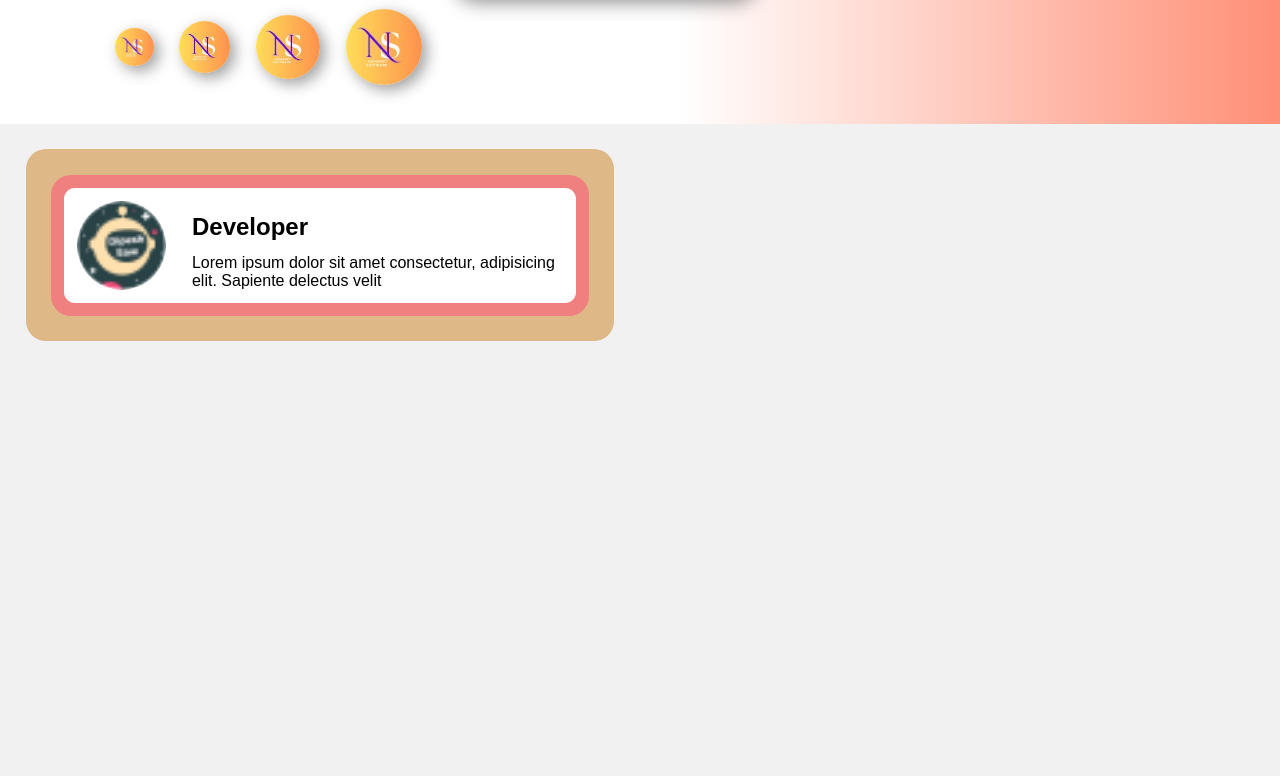
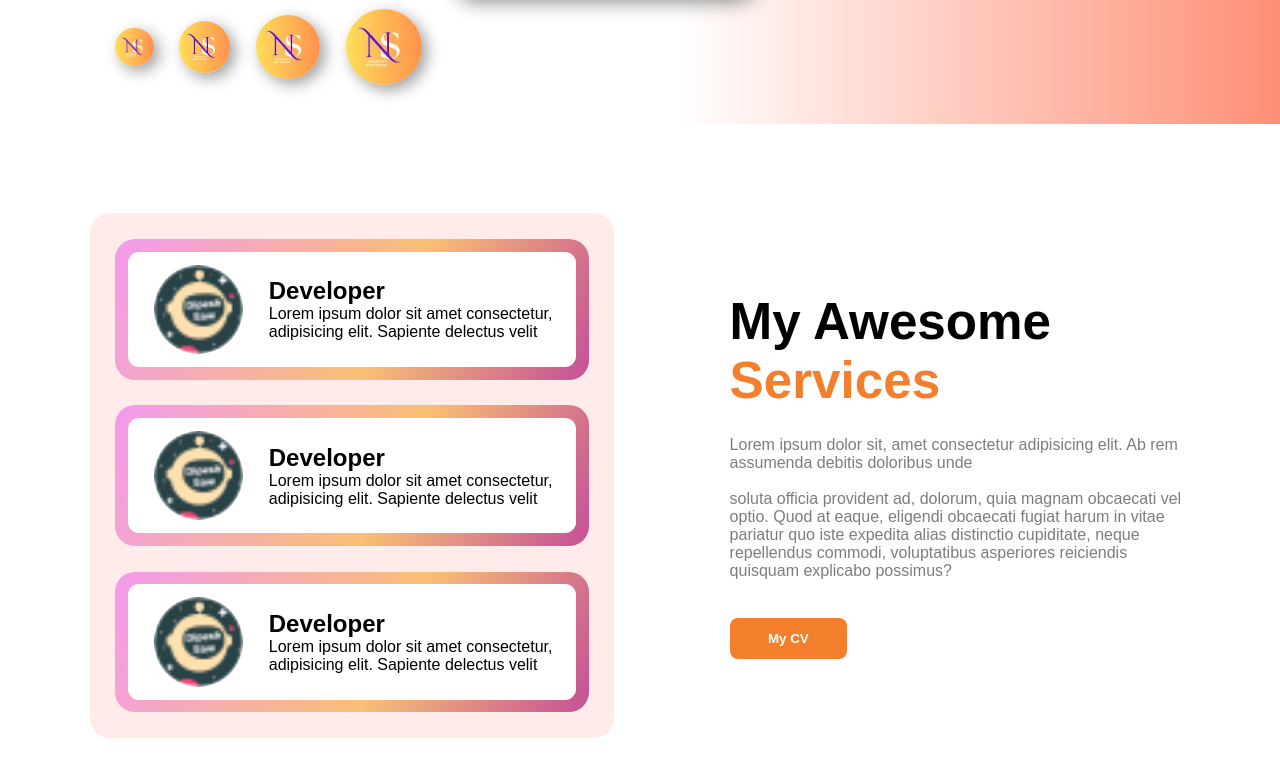
Before and after one commit to Dipesh-Saw/NewPortfolio, a plain HTML site: page index.html in a window 1280 px wide. Shown: the part 785-1561 px from the top of the page. Before the commit the page ends 1152 px from the top, so only its background shows below. Drawn offline with Linux system fonts and the light colour scheme.

Commit message:
Page 2 is almost Completed

```diff
--- a/CSS/index.css
+++ b/CSS/index.css
@@ -211,13 +211,15 @@ nav .container {
   display: flex;
   justify-content: center;
   align-items: center;
+  padding: 5vw;
+  background-color: white;
 }
 #pg2-left {
   width: 50%;
   padding: 2vw;
 }
 #pg-2-box {
-  background-color: burlywood;
+  background-color: rgb(255 235 233);
   padding: 2vw;
   border-radius: 20px;
   display: flex;
@@ -225,7 +227,13 @@ nav .container {
   gap: 2vw;
 }
 .box-card {
-  background-color: lightcoral;
+  background: rgb(242, 154, 239);
+  background: linear-gradient(
+    117deg,
+    rgba(242, 154, 239, 1) 0%,
+    rgba(249, 191, 115, 1) 58%,
+    rgba(196, 80, 151, 1) 100%
+  );
   padding: 1vw;
   border-radius: 20px;
   display: flex;
@@ -249,11 +257,31 @@ nav .container {
   width: 7vw;
   height: auto;
   border-radius: 50%;
-}
-.card-right h2 {
-  margin: 1vw 0;
+  margin-left: 1vw;
 }
 #pg2-right {
   width: 50%;
   padding: 2vw;
+  padding-left: 7vw;
 }
+#pg2-right-top span {
+  font-size: 4vw;
+  font-weight: 600;
+}
+#pg2-right-top :nth-child(2) {
+  color: rgb(243, 127, 45);
+}
+#pg2-right-mid {
+  margin: 2vw 0;
+  color: rgb(125, 125, 125);
+}
+#pg2-right-bottom button {
+  border: none;
+  padding: 1vw 3vw;
+  border-radius: 8px;
+  background-color: rgb(243, 127, 45);
+  color: white;
+  font-weight: 600;
+  margin-top: 1vw;
+  cursor: pointer;
+}
--- a/index.html
+++ b/index.html
@@ -99,10 +99,46 @@
                         </div>
                     </div>
                 </div>
-
+                <div class="box-card">
+                    <div class="card">
+                        <div class="card-left">
+                            <img src="Images/favicon-32.png" alt="">
+                        </div>
+                        <div class="card-right">
+                            <h2>Developer</h2>
+                            <p>Lorem ipsum dolor sit amet consectetur, adipisicing elit. Sapiente delectus velit</p>
+                        </div>
+                    </div>
+                </div>
+                <div class="box-card">
+                    <div class="card">
+                        <div class="card-left">
+                            <img src="Images/favicon-32.png" alt="">
+                        </div>
+                        <div class="card-right">
+                            <h2>Developer</h2>
+                            <p>Lorem ipsum dolor sit amet consectetur, adipisicing elit. Sapiente delectus velit</p>
+                        </div>
+                    </div>
+                </div>
             </div>
         </div>
         <div id="pg2-right">
+            <div id="pg2-right-top">
+                <span>My Awesome</span>
+                <span> Services</span>
+            </div>
+            <div id="pg2-right-mid">
+                <p>Lorem ipsum dolor sit, amet consectetur adipisicing elit. Ab rem assumenda debitis doloribus unde
+                    <br><br>
+                    soluta officia provident ad, dolorum, quia magnam obcaecati vel optio. Quod at eaque, eligendi
+                    obcaecati fugiat harum in vitae pariatur quo iste expedita alias distinctio cupiditate, neque
+                    repellendus commodi, voluptatibus asperiores reiciendis quisquam explicabo possimus?
+                </p>
+            </div>
+            <div id="pg2-right-bottom">
+                <button>My CV</button>
+            </div>
         </div>
     </section>
     <section id="page3">
```
